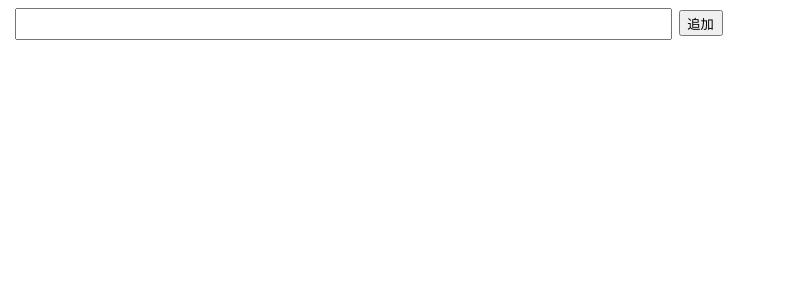
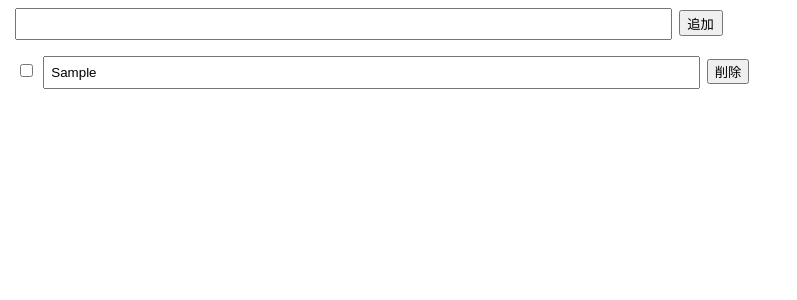
Before and after one commit to yoppei0818/todo-pwa-tutorial, a React (Vite) app: page / in a window 1280 px wide. Both pictures are taken after typing "Sample" into the empty fields and a click on the input "追加". Shown: the top 300 px of the page, without its empty margins (0-797 px from the left). Built offline with nearby package versions, Linux system fonts and the light colour scheme.

Commit message:
12/15分の学習記録

```diff
--- a/src/App.tsx
+++ b/src/App.tsx
@@ -1,14 +1,105 @@
+import { useState } from "react";
+
+type Todo = {
+  value: string;
+  readonly id: number;
+  checked: boolean;
+  removed: boolean;
+};
+
 export const App = () => {
+  const [text, setText] = useState("");
+  const [todos, setTodos] = useState<Todo[]>([]);
+
+  //　追加前todoの文言変更
+  const handleChange = (e: React.ChangeEvent<HTMLInputElement>) => {
+    setText(e.target.value);
+  };
+  //　追加後todoの文言変更
+  const handleEdit = (id: number, value: string) => {
+    setTodos((todos) => {
+      const newTodos = todos.map((todo) => {
+        if (todo.id === id) {
+          return { ...todo, value };
+        }
+        return todo;
+      });
+      return newTodos;
+    });
+  };
+  //　todoの完了 or 未完了フラグ更新
+  const handleCheck = (id: number, checked: boolean) => {
+    setTodos((todos) => {
+      const newTodos = todos.map((todo) => {
+        if (todo.id === id) {
+          return { ...todo, checked };
+        }
+        return todo;
+      });
+      return newTodos;
+    });
+  };
+  //　todoの削除
+  const handleRemove = (id: number, removed: boolean) => {
+    setTodos((todos) => {
+      const newTodos = todos.map((todo) => {
+        if (todo.id === id) {
+          return { ...todo, removed };
+        }
+        return todo;
+      });
+      return newTodos;
+    });
+  };
+  //　todoの追加
+  const handleSubmit = () => {
+    if (!text) return;
+    const newTodo: Todo = {
+      value: text,
+      id: new Date().getTime(),
+      checked: false,
+      removed: false,
+    };
+    setTodos((todos) => [newTodo, ...todos]);
+    setText("");
+  };
+
   return (
     <div>
-      <form onSubmit={(e) => e.preventDefault()}>
-        <input type="text" value="" onChange={(e) => e.preventDefault()} />
-        <input
-          type="submit"
-          value="追加"
-          onSubmit={(e) => e.preventDefault()}
-        />
+      <form
+        onSubmit={(e) => {
+          e.preventDefault();
+          handleSubmit();
+        }}
+      >
+        <input type="text" value={text} onChange={handleChange} />
+        <input type="submit" value="追加" onSubmit={handleSubmit} />
       </form>
+      <ul>
+        {todos.map((todo) => (
+          <li key={todo.id}>
+            <input
+              type="checkbox"
+              disabled={todo.removed}
+              checked={todo.checked}
+              onChange={() => handleCheck(todo.id, !todo.checked)}
+            />
+            <input
+              type="text"
+              disabled={todo.checked || todo.removed}
+              value={todo.value}
+              onChange={(e) => {
+                handleEdit(todo.id, e.target.value);
+              }}
+            />
+            <button onClick={() => handleRemove(todo.id, !todo.removed)}>
+              {todo.removed ? "復元" : "削除"}
+            </button>
+          </li>
+        ))}
+      </ul>
+
+      <p>{text}</p>
     </div>
   );
 };
```
